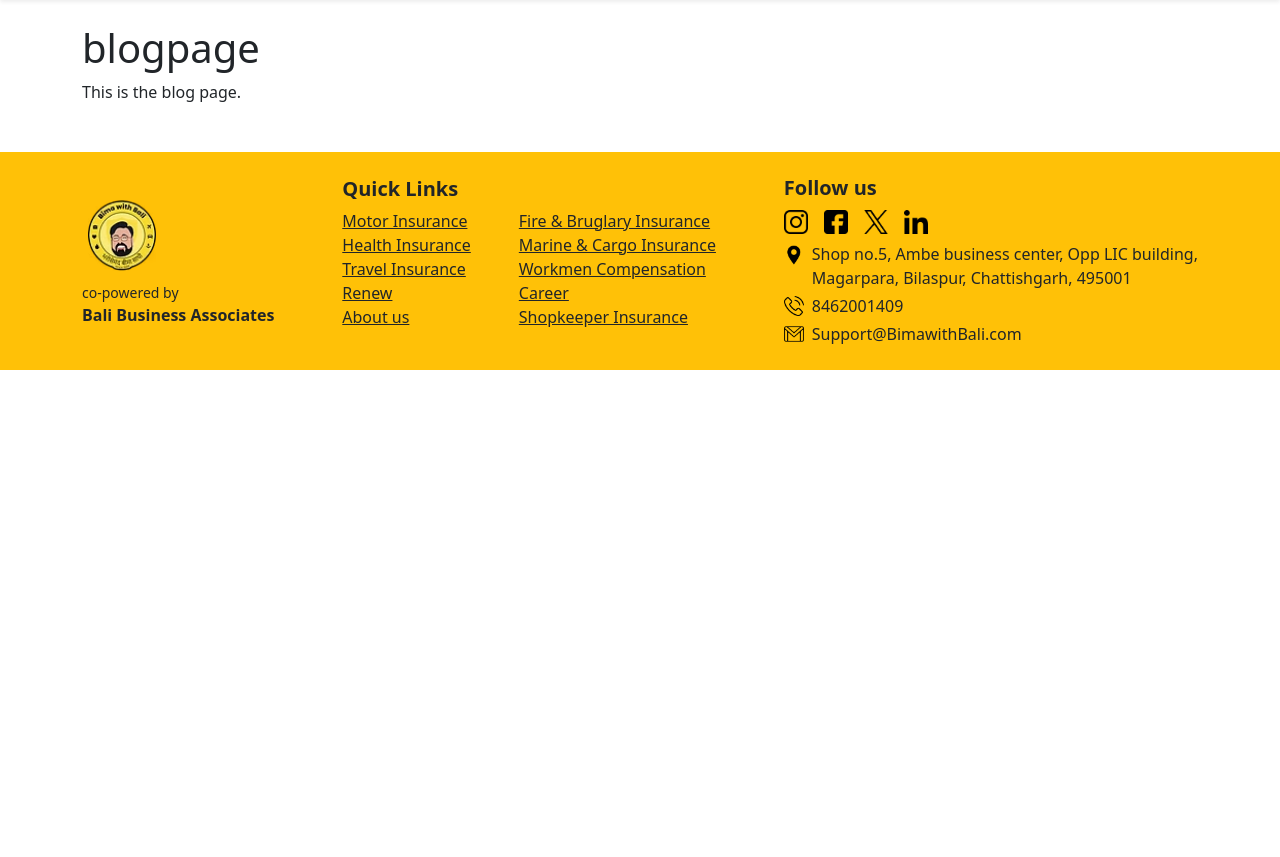
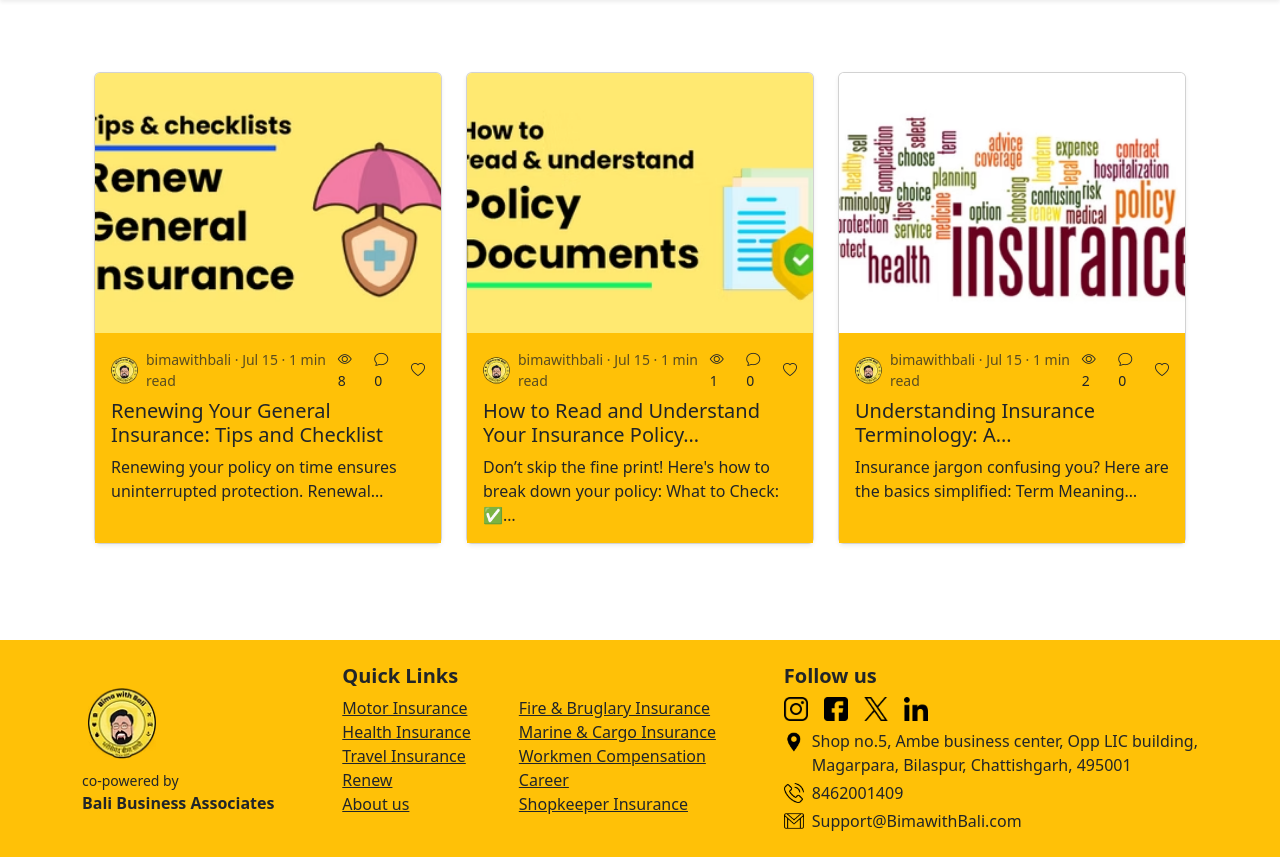
Before and after one commit to nikhildubey-23/BaliSirProject, a Flask app: page /blog in a window 1280 px wide. Shown: the part 86-943 px from the top of the page. Before the commit the page ends 456 px from the top, so only its background shows below. Run offline with Flask 3, Linux system fonts and the light colour scheme.

Commit message:
blog page 3card done

```diff
--- a/app.py
+++ b/app.py
@@ -65,6 +65,18 @@ def career():
 def blog():
     return render_template('blog.html')
 
+@app.route('/blog/b1')
+def blog_b1():
+    return render_template('blog_b1.html')
+
+@app.route('/blog/b2')
+def blog_b2():
+    return render_template('blog_b2.html')
+
+@app.route('/blog/b3')
+def blog_b3():
+    return render_template('blog_b3.html')
+
 @app.route('/api/chat', methods=['POST'])
 def chat():
     data = request.json
--- a/templates/blog.html
+++ b/templates/blog.html
@@ -1,5 +1,70 @@
 {% extends "base.html" %}
 {% block content %}
-<h1>blogpage</h1>
-<p>This is the blog page.</p>
+<div class="container py-5">
+  <div class="row g-4">
+    <!-- Card 1 -->
+    <div class="col-md-4">
+      <a href="{{ url_for('blog_b1') }}" class="text-decoration-none text-dark">
+        <div class="card h-100 shadow-sm">
+          <img src="{{ url_for('static', filename='image/b1.avif') }}" class="card-img-top" alt="Renewing Your General Insurance" />
+          <div class="card-body bg-warning">
+            <div class="d-flex align-items-center mb-2">
+              <img src="{{ url_for('static', filename='image/logo.avif') }}" alt="Author" class="rounded-circle me-2" style="width: 30px; height: 30px;" />
+              <small class="text-muted">bimawithbali · Jul 15 · 1 min read</small>
+              <div class="ms-auto d-flex gap-3 align-items-center">
+                <small><i class="bi bi-eye"></i> 8</small>
+                <small><i class="bi bi-chat"></i> 0</small>
+                <small><i class="bi bi-heart"></i></small>
+              </div>
+            </div>
+            <h5 class="card-title">Renewing Your General Insurance: Tips and Checklist</h5>
+            <p class="card-text">Renewing your policy on time ensures uninterrupted protection. Renewal…</p>
+          </div>
+        </div>
+      </a>
+    </div>
+    <!-- Card 2 -->
+    <div class="col-md-4">
+      <a href="{{ url_for('blog_b2') }}" class="text-decoration-none text-dark">
+        <div class="card h-100 shadow-sm">
+          <img src="{{ url_for('static', filename='image/b2.avif') }}" class="card-img-top" alt="How to Read and Understand Your Insurance Policy" />
+          <div class="card-body bg-warning">
+            <div class="d-flex align-items-center mb-2">
+              <img src="{{ url_for('static', filename='image/logo.avif') }}" alt="Author" class="rounded-circle me-2" style="width: 30px; height: 30px;" />
+              <small class="text-muted">bimawithbali · Jul 15 · 1 min read</small>
+              <div class="ms-auto d-flex gap-3 align-items-center">
+                <small><i class="bi bi-eye"></i> 1</small>
+                <small><i class="bi bi-chat"></i> 0</small>
+                <small><i class="bi bi-heart"></i></small>
+              </div>
+            </div>
+            <h5 class="card-title">How to Read and Understand Your Insurance Policy…</h5>
+            <p class="card-text">Don’t skip the fine print! Here's how to break down your policy: What to Check: ✅…</p>
+          </div>
+        </div>
+      </a>
+    </div>
+    <!-- Card 3 -->
+    <div class="col-md-4">
+      <a href="{{ url_for('blog_b3') }}" class="text-decoration-none text-dark">
+        <div class="card h-100 shadow-sm">
+          <img src="{{ url_for('static', filename='image/b3.avif') }}" class="card-img-top" alt="Understanding Insurance Terminology" />
+          <div class="card-body bg-warning">
+            <div class="d-flex align-items-center mb-2">
+              <img src="{{ url_for('static', filename='image/logo.avif') }}" alt="Author" class="rounded-circle me-2" style="width: 30px; height: 30px;" />
+              <small class="text-muted">bimawithbali · Jul 15 · 1 min read</small>
+              <div class="ms-auto d-flex gap-3 align-items-center">
+                <small><i class="bi bi-eye"></i> 2</small>
+                <small><i class="bi bi-chat"></i> 0</small>
+                <small><i class="bi bi-heart"></i></small>
+              </div>
+            </div>
+            <h5 class="card-title">Understanding Insurance Terminology: A…</h5>
+            <p class="card-text">Insurance jargon confusing you? Here are the basics simplified: Term Meaning…</p>
+          </div>
+        </div>
+      </a>
+    </div>
+  </div>
+</div>
 {% endblock %}
```
Also changed, not shown: templates/blog_b1.html (added, +33 -0 lines), templates/blog_b2.html (added, +20 -0 lines), templates/blog_b3.html (added, +49 -0 lines).
